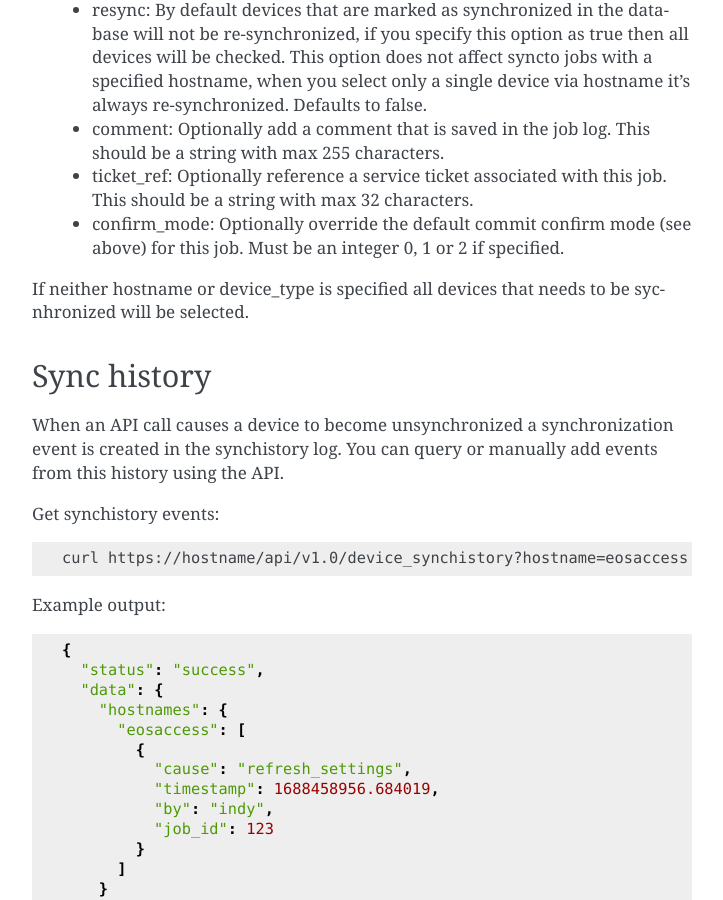
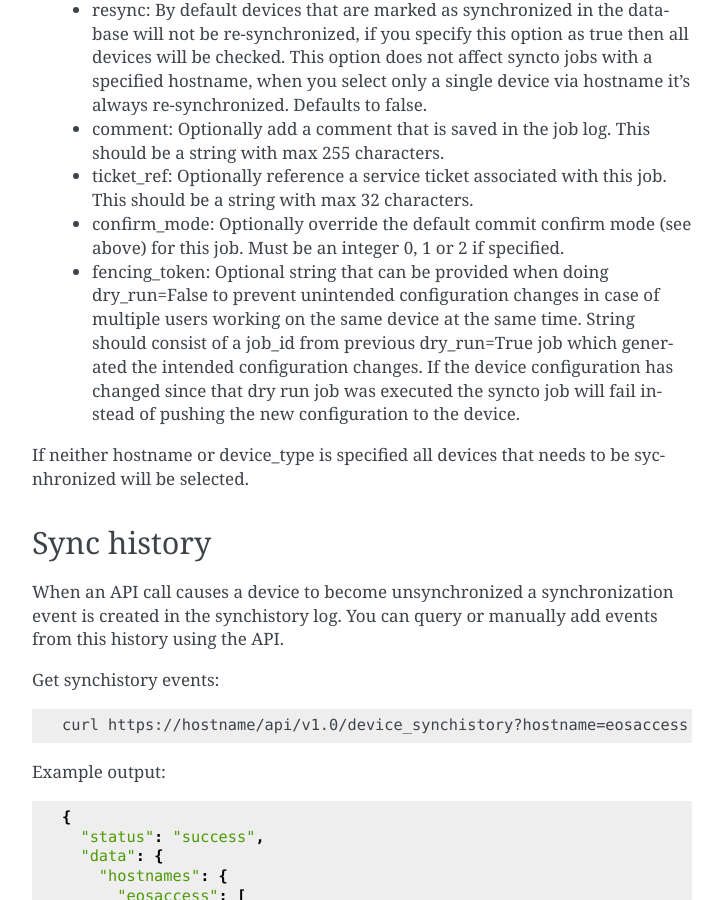
Before and after one commit to SUNET/cnaas-nms, a Sphinx documentation site: the page built from docs/apiref/syncto.rst, in a window 1280 px wide and 900 px high, scrolled down 1707 px. Shown: the whole window, without its empty margins (388-1111 px from the left). Built offline with Sphinx 7.4.7, drawn with Linux system fonts in a browser that asks for light colours.

Commit message:
explain fencing_token

```diff
--- a/docs/apiref/syncto.rst
+++ b/docs/apiref/syncto.rst
@@ -80,6 +80,12 @@ that setting for a specific job using the API argument confirm_mode (see below).
    This should be a string with max 32 characters.
  - confirm_mode: Optionally override the default commit confirm mode (see above) for this job.
    Must be an integer 0, 1 or 2 if specified.
+ - fencing_token: Optional string that can be provided when doing dry_run=False to prevent
+   unintended configuration changes in case of multiple users working on the same device at
+   the same time. String should consist of a job_id from previous dry_run=True job which
+   generated the intended configuration changes. If the device configuration has changed since
+   that dry run job was executed the syncto job will fail instead of pushing the new configuration
+   to the device.
 
 If neither hostname or device_type is specified all devices that needs to be sycnhronized
 will be selected.
```
